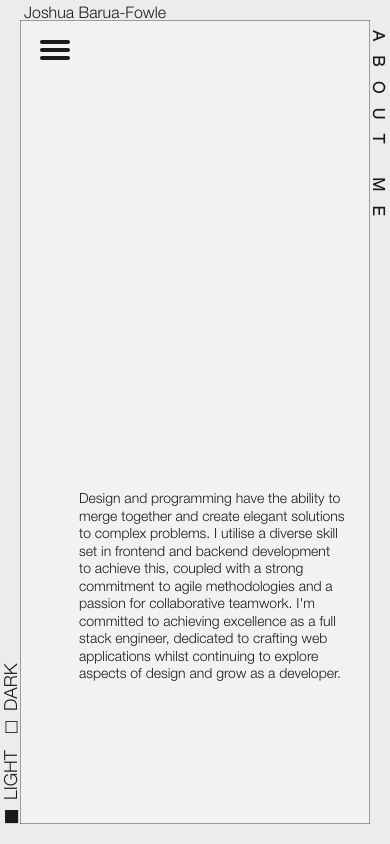
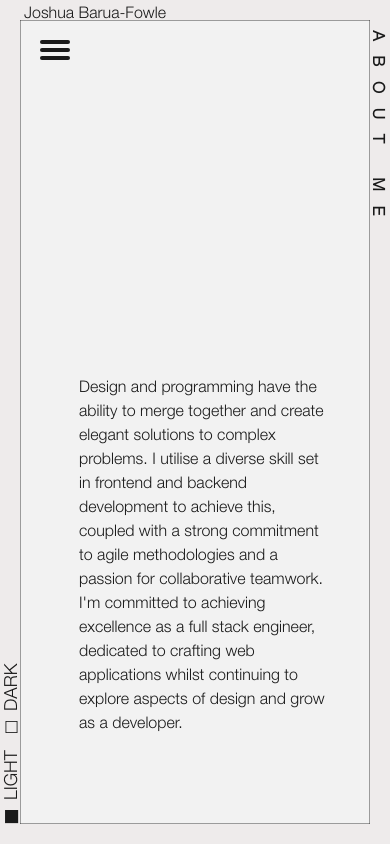
Before and after one commit to joshuabarua/portfolio, a React (Create React App) app: page / in a window 390 px wide. Built offline with nearby package versions, Linux system fonts and the light colour scheme.

Commit message:
About mobile  text styling

```diff
--- a/src/Pages/Mobile/AboutMobile.jsx
+++ b/src/Pages/Mobile/AboutMobile.jsx
@@ -6,9 +6,11 @@ function AboutMobile() {
 	return (
 		<>
 			<h1 className="wrapped-text text-md mr-[-1px] md:text-2xl text-dark-text dark:text-light-text page-title">About Me</h1>
-			<div className="w-full flex items-end flex-col-reverse mb-[40%] md:mb-[20%]  overflow-hidden">
+			<div className="w-full flex items-end flex-col-reverse h-xs:mb-[10%] mb-[25%] overflow-hidden">
 				<div className="flex items-end flex-col-reverse w-5/6 overflow-hidden ">
-					<p className="wrapped-text text-dark-text backdrop-opacity-30 backdrop-blur-xl dark:text-light-text text-sm leading-tight sm:text-lg pb-18 pr-6">{about}</p>
+					<p className="wrapped-text text-dark-text backdrop-opacity-30 backdrop-blur-xl dark:text-light-text text-xs pr-10 leading-tight h-md:text-base sm:text-sm md:text-base pb-18 sm:pr-16">
+						{about}
+					</p>
 				</div>
 			</div>
 		</>
--- a/tailwind.config.js
+++ b/tailwind.config.js
@@ -6,6 +6,7 @@ module.exports = {
 	theme: {
 		extend: {
 			screens: {
+				'h-xs': {raw: '(max-height: 480px)'},
 				'h-sm': {raw: '(min-height: 640px)'},
 				'h-md': {raw: '(min-height: 768px)'},
 				'h-lg': {raw: '(min-height: 1080px)'},
```
